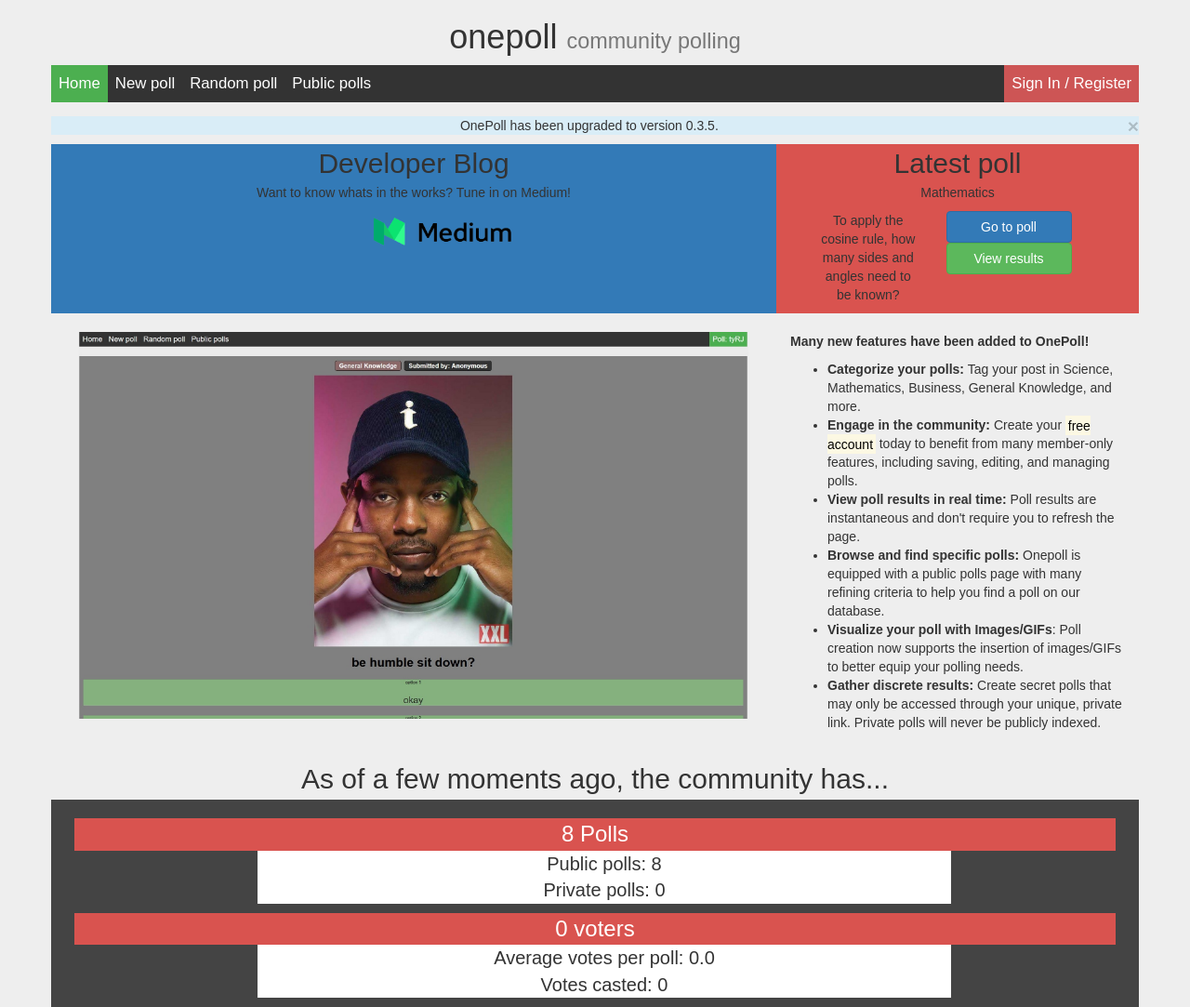
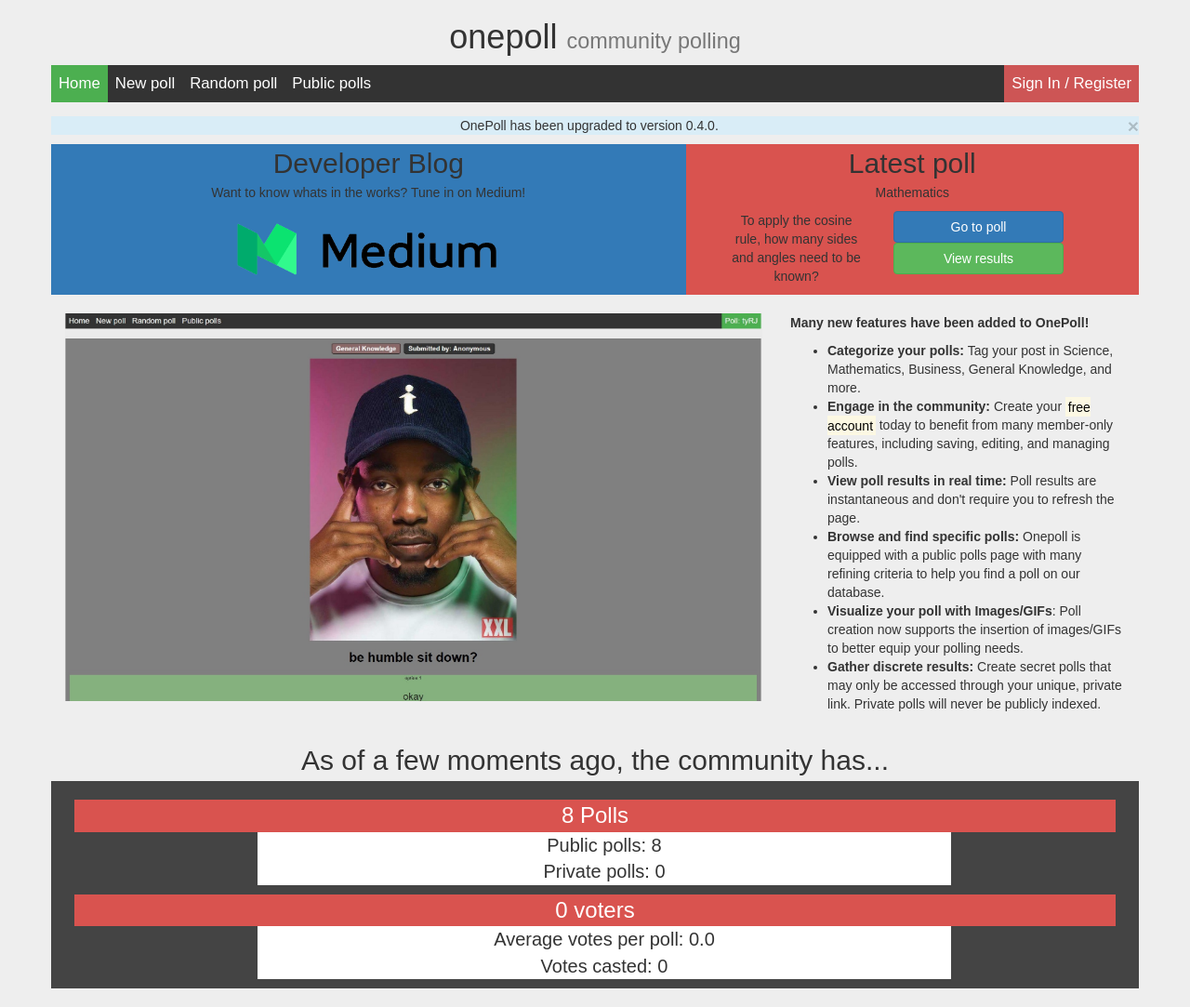
Before and after one commit to ahmedsakr/onepoll, a Django app: page / in a window 1280 px wide. Shown: the whole page at 93% size. Run offline with Django 3.2, Linux system fonts and the light colour scheme; data comes from the database, SQL or seed files in the repository; data that the repository does not hold is empty; some libraries are stand-ins or nearby versions.

Commit message:
Began rework on results template, minor fixes

```diff
--- a/onepoll/static/onepoll/css/results.css
+++ b/onepoll/static/onepoll/css/results.css
@@ -1,7 +1,3 @@
-h1 {
-    text-align: center;
-}
-
 #results {
     margin-top: 5%;
     margin-bottom: 15px;
--- a/onepoll/templates/onepoll/index.html
+++ b/onepoll/templates/onepoll/index.html
@@ -62,7 +62,7 @@
 
         <div class="row" style="margin-top: 15px;">
             <p class="bg-info text-center">
-                OnePoll has been upgraded to version 0.3.5.
+                OnePoll has been upgraded to version 0.4.0.
                 <button type="button" class="close" aria-label="Close" onclick="$(this).parent().remove();">
                     <span aria-hidden="true">&times;</span>
                 </button>
@@ -70,20 +70,20 @@
         </div>
 
         <div class="row" id="redirection">
-            <div class="centre-block col-sm-8 redirection" id="developer-blog">
+            <div class="centre-block col-sm-7 redirection" id="developer-blog">
                 <div class='centre-block-title col-sm-12'>Developer Blog</div>
                 <p class="col-md-12">Want to know whats in the works? Tune in on Medium!</p>
-                <a href="http://medium.com"><img src="{% static 'onepoll/images/Medium-logo-2015-logotype.png' %}" class="img-responsive col-sm-3 col-sm-push-5 col-xs-6 col-xs-push-3"/></a>
+                <a href="http://medium.com"><img src="{% static 'onepoll/images/Medium-logo-2015-logotype.png' %}" class="img img-responsive col-xs-6 col-xs-push-3"/></a>
             </div>
-            <div class='centre-block col-sm-4 redirection' id="latest-poll">
+            <div class='centre-block col-sm-5 redirection' id="latest-poll">
                 <div class='centre-block-title col-sm-12'>Latest poll</div>
                 <div class="col-sm-12 col-xs-12">
                     {% if poll %}
                     <div class='col-sm-12 col-xs-12' style="margin-bottom: 10px;" name='{{ poll.category }}'>{{ poll.category }}</div>
-                    <p class="col-sm-5 col-xs-12">{{ poll.question_text }}</p>
-                    <div class="col-sm-6">
-                        <button type="button" class="btn btn-primary col-sm-12 col-xs-12" onclick="location.href = '{% url 'detail' poll.pid %}'">Go to poll</button>
-                        <button type="button" class="btn btn-success col-sm-12 col-xs-12" onclick="location.href = '{% url 'results' poll.pid %}'">View results</button>
+                    <p class="col-md-5">{{ poll.question_text }}</p>
+                    <div class="col-md-6">
+                        <button type="button" class="btn btn-primary col-md-12 col-xs-12" onclick="location.href = '{% url 'detail' poll.pid %}'">Go to poll</button>
+                        <button type="button" class="btn btn-success col-md-12 col-xs-12" onclick="location.href = '{% url 'results' poll.pid %}'">View results</button>
                     </div>
                     {% else %}
                     <p class="col-sm-12">No polls are available.</p>
@@ -94,8 +94,8 @@
 
         <div style="margin-top: 20px" class="row">
             <div id="slideshow" class="col-lg-8">
-                <img src="{% static 'onepoll/images/op_participation.jpg' %}" class="img-responsive col-sm-12"/>
-                <img src="{% static 'onepoll/images/op_participation1.jpg' %}" class="img-responsive col-sm-12"/>
+                <img src="{% static 'onepoll/images/op_participation.jpg' %}" class="img-responsive"/>
+                <img src="{% static 'onepoll/images/op_participation1.jpg' %}" class="img-responsive"/>
             </div>
             <div class="col-lg-4">
                 <p>
```
Also changed, not shown: onepoll/templates/onepoll/detail.html (+8 -4 lines), onepoll/templates/onepoll/results.html (+10 -5 lines).
